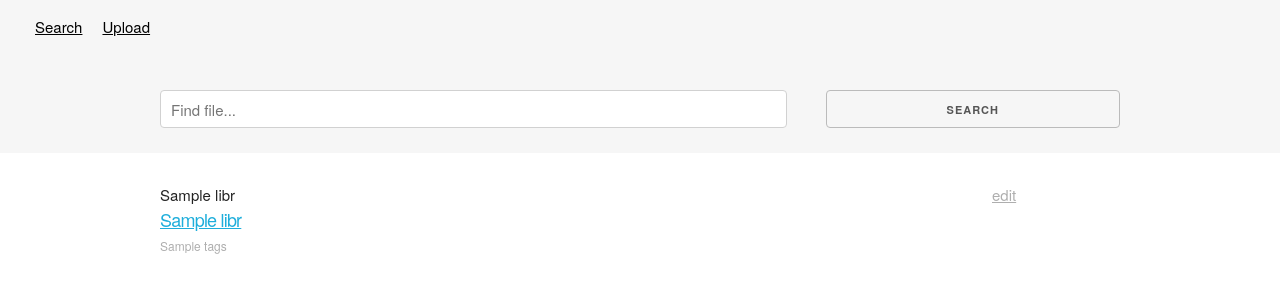
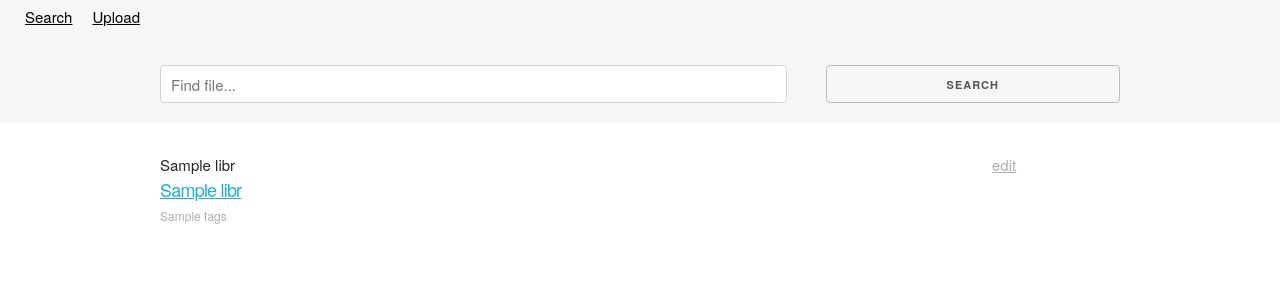
Before and after one commit to paalka/libr, a Flask app: page / in a window 1280 px wide. Shown: the top 300 px of the page. Run offline with Flask 2, Linux system fonts and the light colour scheme; a database or web service that is not in the repository returns one stand-in record (values such as "Sample title"); parts of the project's set-up code (start-up, migrations or seed data) failed here and were passed over; some libraries are stand-ins or nearby versions.

Commit message:
Attempt to reduce the size of the menu, as it was kinda large.

```diff
--- a/static/css/custom.css
+++ b/static/css/custom.css
@@ -4,7 +4,7 @@ body {
 
 #menu {
     background-color: #f6f6f6;
-    padding: 15px;
+    padding: 5px;
 }
 
 #menu ul {
@@ -26,7 +26,7 @@ body {
 }
 
 #search-bar-container {
-    padding: 10px 0 10px 0;
+    padding: 5px 0 5px 0;
     background-color: #f6f6f6;
 }
 
@@ -35,7 +35,7 @@ body {
 }
 
 .section-title {
-    padding-bottom: 35px;
+    padding-bottom: 30px;
 }
 
 .search-result-item {
```
